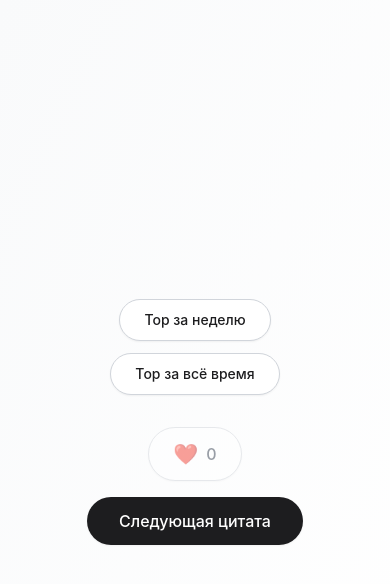
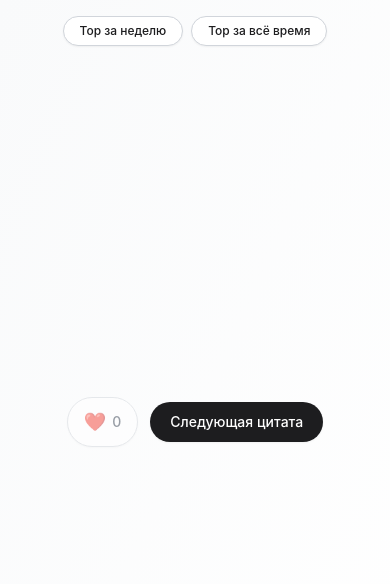
Before and after one commit to nikitakiselev/quotes, a Vue app in the folder frontend/: page / in a window 390 px wide. Shown: the top 584 px of the page. Built offline with nearby package versions, Linux system fonts and the light colour scheme; no server answers.

Commit message:
style: improve mobile layout for like and top buttons
- Make like and next quote buttons in one row on all devices including iPhone
- Move top buttons to absolute top position, make them smaller and centered
- Adjust button sizes for better mobile experience

```diff
--- a/frontend/src/views/Home.vue
+++ b/frontend/src/views/Home.vue
@@ -1,19 +1,19 @@
 <template>
-  <div class="h-full min-h-0 flex flex-col items-center justify-center px-4 py-4 sm:py-8 bg-gradient-to-br from-gray-50 to-white">
+  <div class="h-full min-h-0 flex flex-col items-center justify-center px-4 py-4 sm:py-8 bg-gradient-to-br from-gray-50 to-white relative">
     <div class="max-w-4xl w-full text-center">
-      <!-- Кнопки Top -->
-      <div class="mb-8 flex flex-col sm:flex-row gap-3 sm:gap-4 justify-center items-center">
+      <!-- Кнопки Top - прибиты к верху -->
+      <div class="absolute top-4 left-0 right-0 flex flex-row gap-2 justify-center items-center">
         <button
           @click="loadTopWeekly"
           :disabled="loading"
-          class="px-6 py-2.5 text-sm sm:text-base bg-white border border-gray-300 text-apple-dark rounded-full font-medium hover:bg-gray-50 transition-all duration-200 disabled:opacity-50 disabled:cursor-not-allowed focus:outline-none focus:ring-2 focus:ring-apple-dark focus:ring-offset-2 shadow-sm"
+          class="px-4 py-1.5 text-xs bg-white border border-gray-300 text-apple-dark rounded-full font-medium hover:bg-gray-50 transition-all duration-200 disabled:opacity-50 disabled:cursor-not-allowed focus:outline-none focus:ring-2 focus:ring-apple-dark focus:ring-offset-2 shadow-sm"
         >
           Top за неделю
         </button>
         <button
           @click="loadTopAllTime"
           :disabled="loading"
-          class="px-6 py-2.5 text-sm sm:text-base bg-white border border-gray-300 text-apple-dark rounded-full font-medium hover:bg-gray-50 transition-all duration-200 disabled:opacity-50 disabled:cursor-not-allowed focus:outline-none focus:ring-2 focus:ring-apple-dark focus:ring-offset-2 shadow-sm"
+          class="px-4 py-1.5 text-xs bg-white border border-gray-300 text-apple-dark rounded-full font-medium hover:bg-gray-50 transition-all duration-200 disabled:opacity-50 disabled:cursor-not-allowed focus:outline-none focus:ring-2 focus:ring-apple-dark focus:ring-offset-2 shadow-sm"
         >
           Top за всё время
         </button>
@@ -46,23 +46,23 @@
         <p class="text-lg">{{ error }}</p>
       </div>
 
-      <!-- Кнопки действий -->
-      <div class="flex flex-col sm:flex-row gap-4 justify-center items-center">
+      <!-- Кнопки действий - в одну строку на всех устройствах -->
+      <div class="flex flex-row gap-3 sm:gap-4 justify-center items-center">
         <!-- Кнопка лайка -->
         <button
           @click="handleLike"
           :disabled="loading || !quote"
           :class="[
-            'px-6 py-3 rounded-full font-medium text-base transition-all duration-300 disabled:opacity-50 disabled:cursor-not-allowed focus:outline-none focus:ring-2 focus:ring-offset-2',
+            'px-4 sm:px-6 py-2.5 sm:py-3 rounded-full font-medium text-sm sm:text-base transition-all duration-300 disabled:opacity-50 disabled:cursor-not-allowed focus:outline-none focus:ring-2 focus:ring-offset-2',
             isLiked
               ? 'bg-red-50 text-red-500 border-2 border-red-200 hover:bg-red-100 hover:border-red-300 shadow-sm'
               : 'bg-white border border-gray-300 text-gray-700 hover:bg-gray-50 hover:border-gray-400 shadow-sm'
           ]"
         >
-          <span class="flex items-center gap-2">
+          <span class="flex items-center gap-1.5 sm:gap-2">
             <span
               :class="[
-                'text-xl transition-transform duration-300',
+                'text-lg sm:text-xl transition-transform duration-300',
                 isLiked ? 'scale-110' : 'scale-100',
                 likeAnimating ? 'animate-pulse' : ''
               ]"
@@ -77,7 +77,7 @@
         <button
           @click="loadRandomQuote"
           :disabled="loading"
-          class="px-8 py-3 bg-apple-dark text-white rounded-full font-medium text-base hover:bg-gray-800 transition-colors duration-200 disabled:opacity-50 disabled:cursor-not-allowed focus:outline-none focus:ring-2 focus:ring-apple-dark focus:ring-offset-2 shadow-sm"
+          class="px-5 sm:px-8 py-2.5 sm:py-3 bg-apple-dark text-white rounded-full font-medium text-sm sm:text-base hover:bg-gray-800 transition-colors duration-200 disabled:opacity-50 disabled:cursor-not-allowed focus:outline-none focus:ring-2 focus:ring-apple-dark focus:ring-offset-2 shadow-sm"
         >
           {{ loading ? 'Загрузка...' : 'Следующая цитата' }}
         </button>
```
